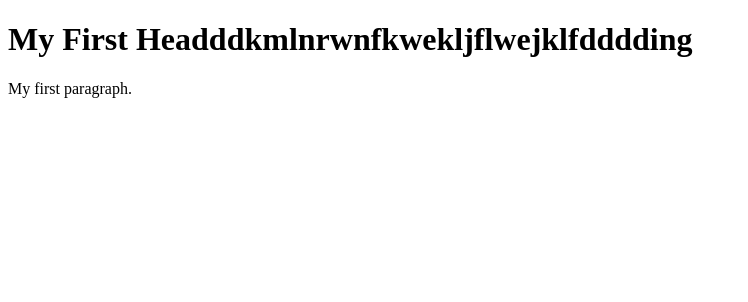
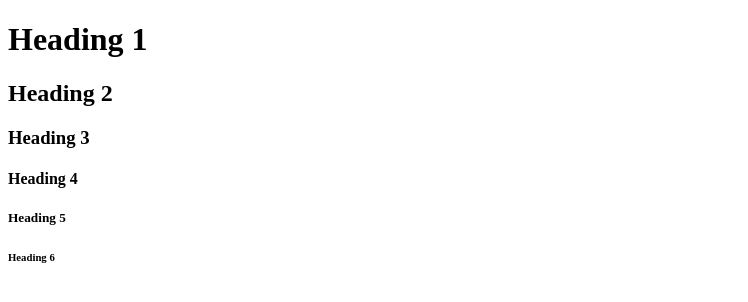
Before and after one commit to rohit0860/html-project, a plain HTML site: page index.html in a window 1280 px wide. Shown: the whole page, without its empty margins (0-748 px from the left). Drawn offline with Linux system fonts and the light colour scheme.

Commit message:
Update index.html

```diff
--- a/index.html
+++ b/index.html
@@ -2,8 +2,12 @@
 <html>
 <body>
 
-<h1>My First Headddkmlnrwnfkwekljflwejklfdddding</h1>
-<p>My first paragraph.</p>
+<h1>Heading 1</h1>
+<h2>Heading 2</h2>
+<h3>Heading 3</h3>
+<h4>Heading 4</h4>
+<h5>Heading 5</h5>
+<h6>Heading 6</h6>
 
 </body>
 </html>
```
